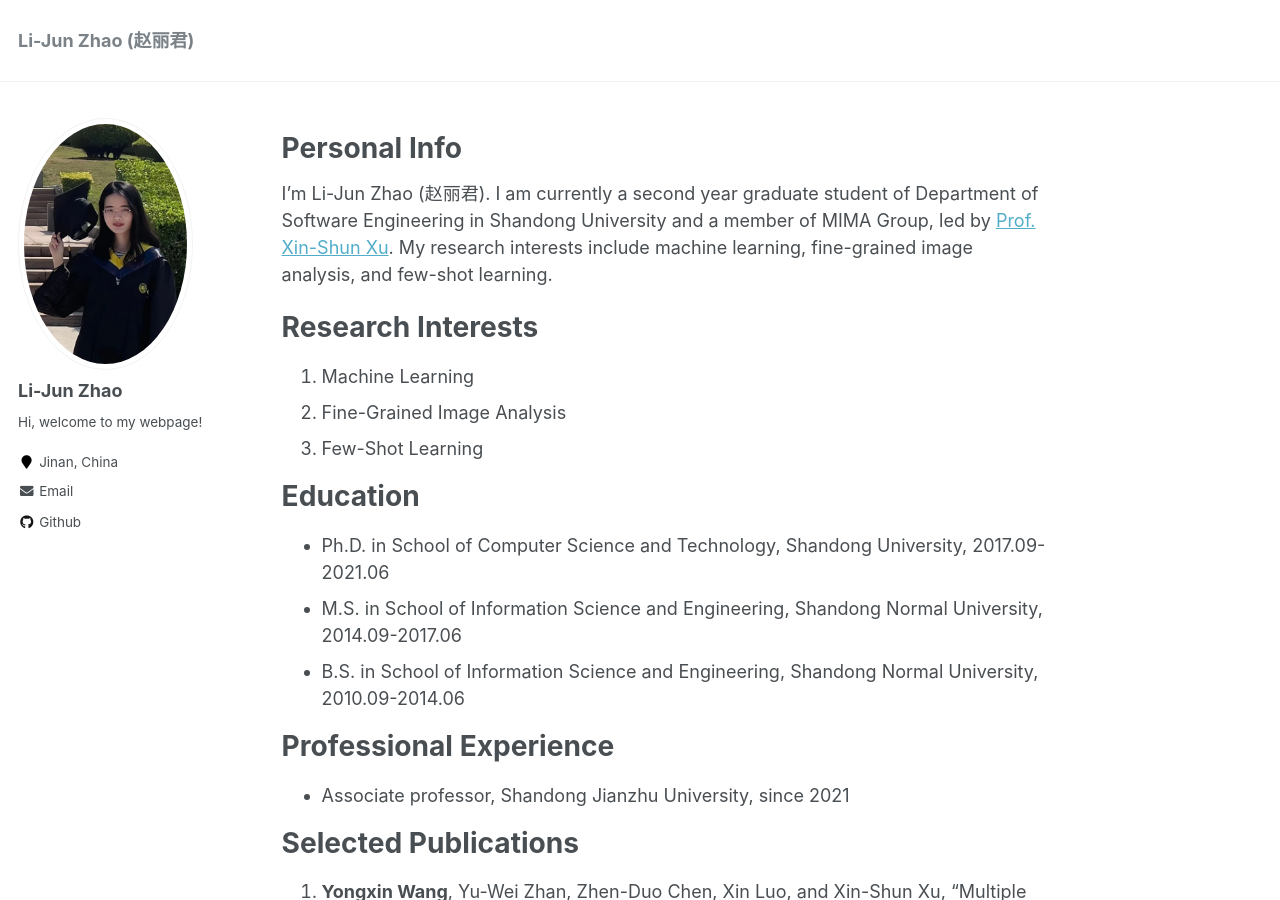
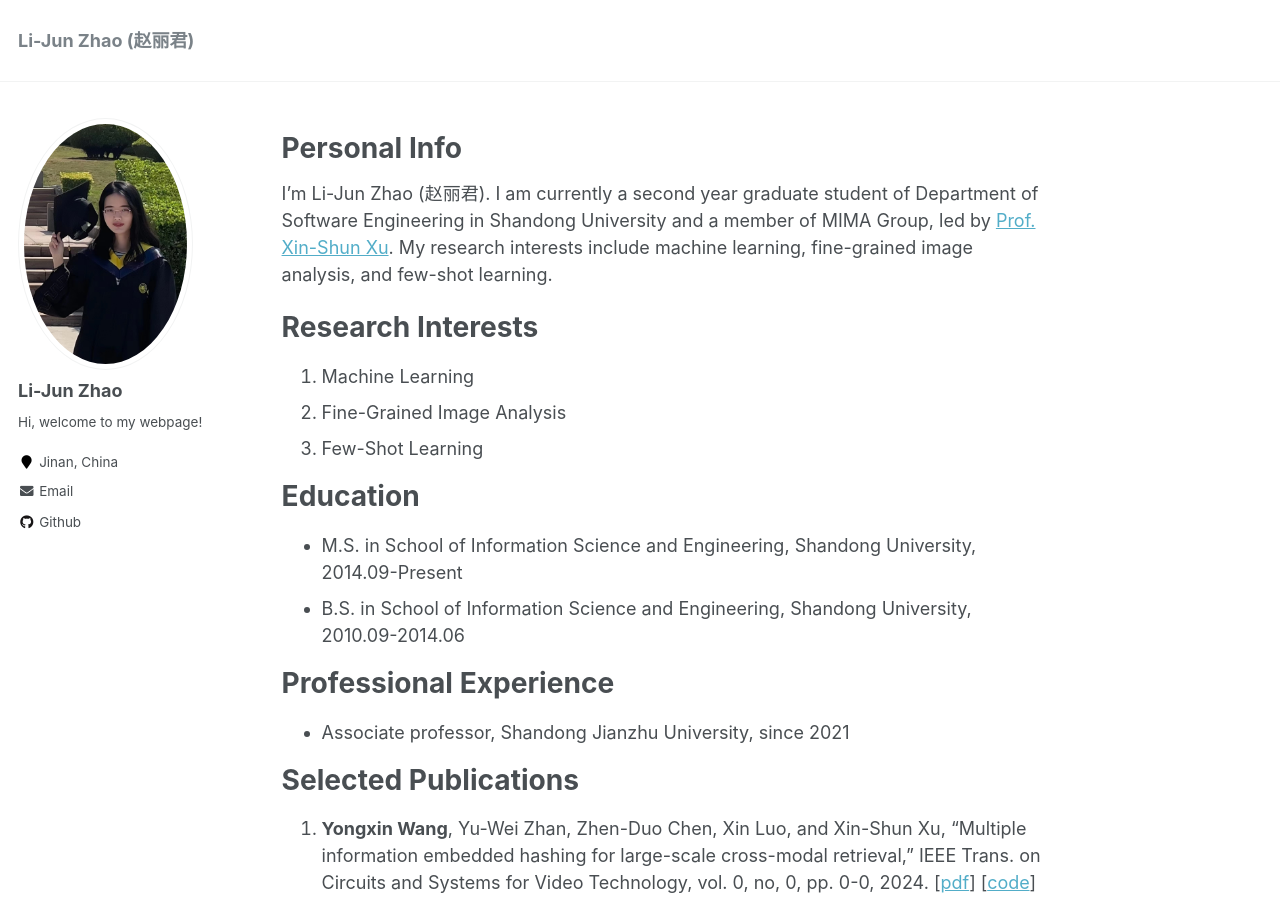
Before and after one commit to Legenddddd/Legenddddd.github.io, a Jekyll site: the page built from _pages/about.md, in a window 1280 px wide and 900 px high. Built offline with Jekyll 4.4.1, drawn with Linux system fonts in a browser that asks for light colours.

Commit message:
Update about.md

```diff
--- a/_pages/about.md
+++ b/_pages/about.md
@@ -22,9 +22,8 @@ Research Interests
 
 Education
 =====
-* Ph.D. in School of Computer Science and Technology, Shandong University, 2017.09-2021.06
-* M.S. in School of Information Science and Engineering, Shandong Normal University, 2014.09-2017.06
-* B.S. in School of Information Science and Engineering, Shandong Normal University, 2010.09-2014.06
+* M.S. in School of Information Science and Engineering, Shandong University, 2014.09-Present
+* B.S. in School of Information Science and Engineering, Shandong University, 2010.09-2014.06
 
 Professional Experience
 =====
```
